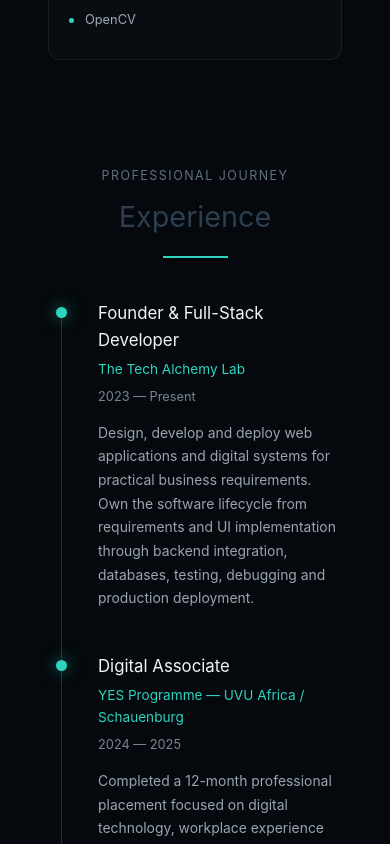
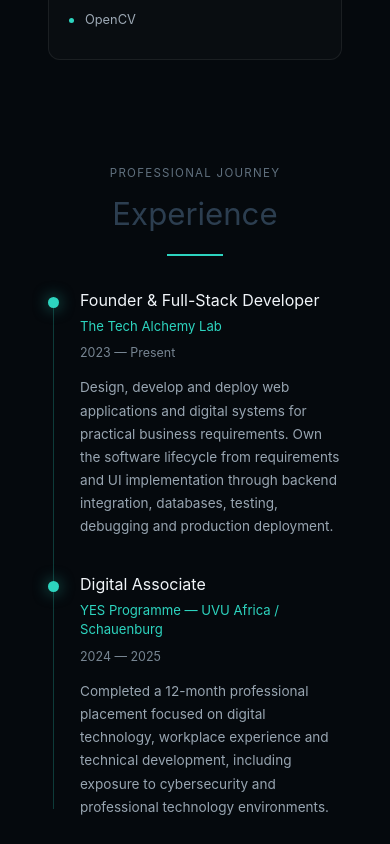
Before and after one commit to keketsoleu25/recruiter-magnet, a Vue app: page / in a window 390 px wide. Shown: the part 4140-4984 px from the top of the page. Built offline with nearby package versions, Linux system fonts and the light colour scheme; the HTML template or start-up script is replaced by a standard one.

Commit message:
style: improve responsive experience timeline

```diff
--- a/src/components/ExperienceSection.vue
+++ b/src/components/ExperienceSection.vue
@@ -46,14 +46,10 @@ const experience = [
               <p class="organisation">{{ item.organisation }}</p>
             </div>
 
-            <span class="period">
-              {{ item.period }}
-            </span>
+            <span class="period">{{ item.period }}</span>
           </div>
 
-          <p class="description">
-            {{ item.description }}
-          </p>
+          <p class="description">{{ item.description }}</p>
         </div>
       </article>
     </div>
@@ -62,40 +58,40 @@ const experience = [
 
 <style scoped>
 .experience-section {
-  width: min(900px, calc(100% - 40px));
-  margin: 0 auto;
-  padding: 30px 0 80px;
+  width: 100%;
+  max-width: 900px;
+  margin-inline: auto;
+  padding: 28px 16px 72px;
 }
 
 .section-heading {
+  margin-bottom: 34px;
   text-align: center;
-  margin-bottom: 42px;
 }
 
 .section-heading p {
   margin: 0 0 8px;
   color: #60707e;
-  font-size: 0.78rem;
-  letter-spacing: 0.12em;
+  font-size: 0.72rem;
+  letter-spacing: 0.11em;
   text-transform: uppercase;
 }
 
 .section-heading h2 {
   margin: 0;
-  font-size: clamp(1.8rem, 4vw, 2.5rem);
+  font-size: clamp(1.75rem, 8vw, 2.5rem);
 }
 
 .section-heading span {
   display: block;
-  width: 65px;
+  width: 56px;
   height: 2px;
-  margin: 16px auto 0;
+  margin: 14px auto 0;
   background: #2dd4bf;
 }
 
 .timeline {
   position: relative;
-  margin-left: 10px;
 }
 
 .timeline::before {
@@ -104,22 +100,24 @@ const experience = [
   left: 5px;
   top: 7px;
   bottom: 10px;
-
   width: 1px;
   background: rgba(45, 212, 191, 0.25);
 }
 
 .timeline-item {
   position: relative;
-  padding-left: 42px;
-  margin-bottom: 42px;
+  margin-bottom: 36px;
+  padding-left: 32px;
+}
+
+.timeline-item:last-child {
+  margin-bottom: 0;
 }
 
 .timeline-dot {
   position: absolute;
   left: 0;
   top: 7px;
-
   width: 11px;
   height: 11px;
 
@@ -130,43 +128,60 @@ const experience = [
 
 .timeline-header {
   display: flex;
-  justify-content: space-between;
-  gap: 20px;
+  flex-direction: column;
+  gap: 7px;
 }
 
 .timeline-header h3 {
   margin: 0;
   color: #f1f5f9;
-  font-size: 1.05rem;
+  font-size: 1rem;
+  line-height: 1.35;
 }
 
 .organisation {
   margin: 5px 0 0;
   color: #2dd4bf;
-  font-size: 0.85rem;
+  font-size: 0.82rem;
+  line-height: 1.5;
 }
 
 .period {
   color: #778592;
-  font-size: 0.8rem;
-  white-space: nowrap;
+  font-size: 0.78rem;
 }
 
 .description {
-  margin: 14px 0 0;
+  margin: 13px 0 0;
   color: #98a5b1;
-  font-size: 0.87rem;
+  font-size: 0.85rem;
   line-height: 1.7;
 }
 
-@media (max-width: 600px) {
+@media (min-width: 640px) {
   .experience-section {
-    width: min(100% - 28px, 900px);
+    padding-inline: 20px;
+  }
+
+  .timeline-item {
+    padding-left: 42px;
   }
 
   .timeline-header {
-    flex-direction: column;
-    gap: 7px;
+    flex-direction: row;
+    justify-content: space-between;
+    gap: 20px;
+  }
+
+  .period {
+    flex: 0 0 auto;
+    white-space: nowrap;
+  }
+}
+
+@media (min-width: 768px) {
+  .experience-section {
+    padding: 30px 24px 80px;
   }
 }
 </style>
```
